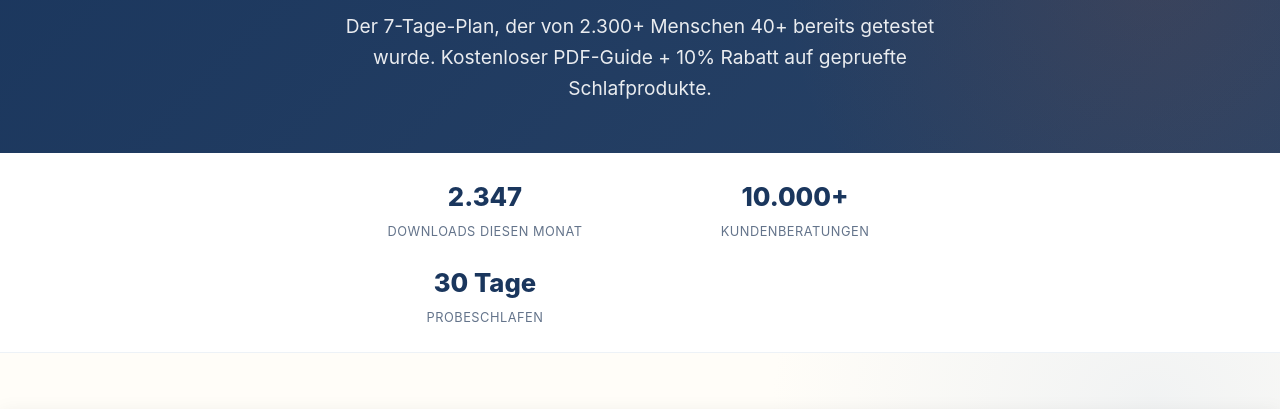
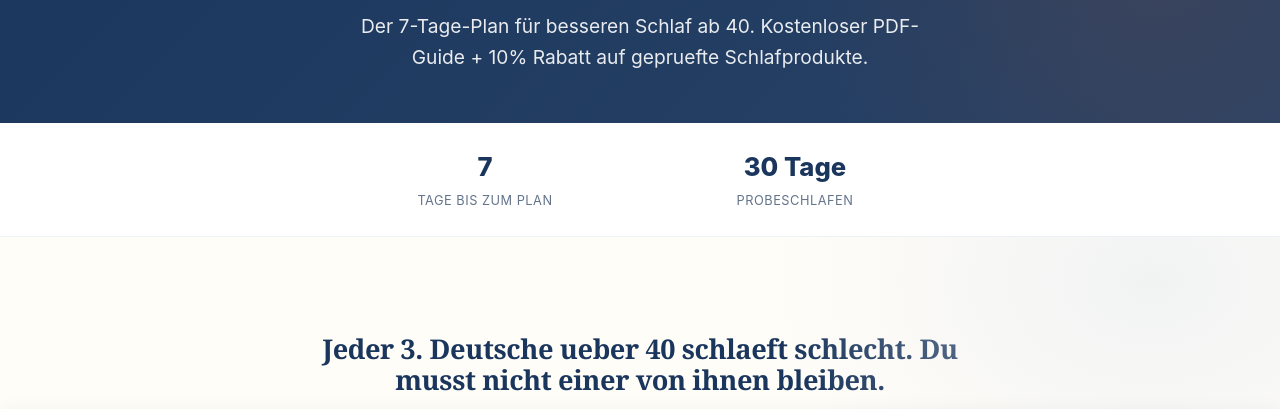
Before and after one commit to Psychos420/empire-expansion, a plain HTML site: page 06-lead-generation-dropshipping/landing-page.html in a window 1280 px wide. Shown: the part 382-791 px from the top of the page. Drawn offline with Linux system fonts and the light colour scheme.

Commit message:
3 weitere Fake-Zahlen gefunden bei Review-Durchgang: "diesen Monat"-Claims
06/10/13/14 hatten "2.347 Downloads diesen Monat", "10.000+ Kundenberatungen",
"1.200+ Checks diesen Monat", "600+ Lookbooks diesen Monat", "800+ Guides
diesen Monat" - alles erfunden fuer ein Projekt, das erst seit wenigen Tagen
live ist. Durch echte Fakten ersetzt (Zeitangaben, Preise, Policy-Details
statt Nutzungszahlen). Stichprobe nach Kimis Self-Serve-Umbau: der Rest
(05/07/08/11/12) nutzt bereits echte, sourced Marktdaten statt erfundener
Social-Proof-Zahlen - genau wie angefragt.

Co-Authored-By: Claude Sonnet 5 <noreply@anthropic.com>

```diff
--- a/06-lead-generation-dropshipping/landing-page.html
+++ b/06-lead-generation-dropshipping/landing-page.html
@@ -159,7 +159,7 @@
   <div class="container">
     <div class="brand-badge">SchlafKlar</div>
     <h1>Endlich wieder durchschlafen ab 40</h1>
-    <p>Der 7-Tage-Plan, der von 2.300+ Menschen 40+ bereits getestet wurde. Kostenloser PDF-Guide + 10% Rabatt auf gepruefte Schlafprodukte.</p>
+    <p>Der 7-Tage-Plan für besseren Schlaf ab 40. Kostenloser PDF-Guide + 10% Rabatt auf gepruefte Schlafprodukte.</p>
   </div>
 </header>
 
@@ -167,12 +167,8 @@
   <div class="container">
     <div class="stats-grid">
       <div class="stat-badge">
-          <div class="stat-number">2.347</div>
-          <div class="stat-label">Downloads diesen Monat</div>
-        </div>
-<div class="stat-badge">
-          <div class="stat-number">10.000+</div>
-          <div class="stat-label">Kundenberatungen</div>
+          <div class="stat-number">7</div>
+          <div class="stat-label">Tage bis zum Plan</div>
         </div>
 <div class="stat-badge">
           <div class="stat-number">30 Tage</div>
```
Also changed, not shown: 10-gesundheit-praevention-40plus/landing-page.html (+2 -2 lines), 13-reisen-lifestyle-35plus/landing-page.html (+2 -2 lines), 14-nachhaltigkeit-eco/landing-page.html (+2 -2 lines).
